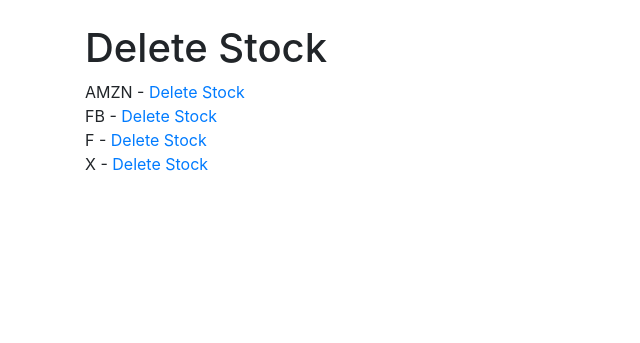
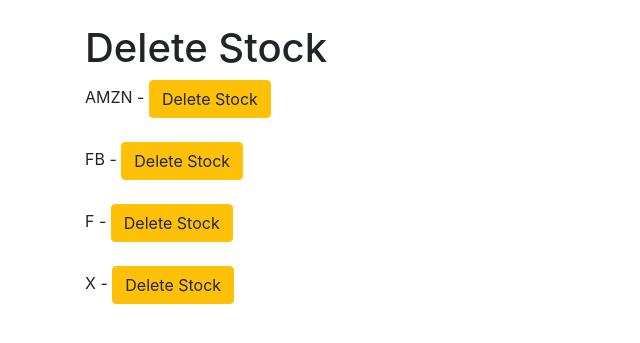
Before and after one commit to njavro/CS411, a Django app: page /delete_stock.html in a window 1280 px wide. Shown: the part 56-399 px from the top of the page, without its empty margins (0-640 px from the left). Run offline with Django 3.2, Linux system fonts and the light colour scheme; data comes from the database, SQL or seed files in the repository; both versions use the stored data as it was after the commit; some libraries are stand-ins or nearby versions.

Commit message:
added delete buttons

```diff
--- a/Project/demo/finNews/quotes/templates/delete_stock.html
+++ b/Project/demo/finNews/quotes/templates/delete_stock.html
@@ -5,7 +5,8 @@
 
 {% if ticker %}
 	{% for item in ticker %}
-		{{item}} - <a href="{% url 'delete' item.id %}"> Delete Stock</a> <br/>
+		{{item}} - <a href="{% url 'delete' item.id %}" class="btn btn-warning"> Delete Stock</a> <br/>
+		<br/>
 	{% endfor %}
 {% endif %}
 {% endblock %}
```
Also changed, not shown: Project/demo/finNews/db.sqlite3.
